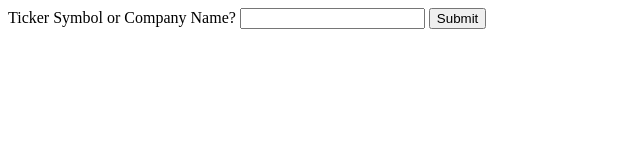
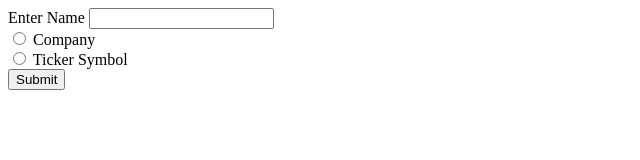
Before and after one commit to bschar01/heroku, a website: page index.html in a window 1280 px wide. Shown: the whole page, without its empty margins (0-640 px from the left). Drawn offline with Linux system fonts and the light colour scheme.

Commit message:
Update index.html

```diff
--- a/index.html
+++ b/index.html
@@ -4,9 +4,13 @@
 
     </head>
     <body>
-        <form action="/stocks" method="GET">
-            <label for="question1">Ticker Symbol or Company Name?</label>
-            <input type="text" id="question1">
+        <form action="stocks.js" method="GET">
+            <label for="question1">Enter Name</label>
+            <input type="text" id="question1"><br>
+            <input type="radio" id="company" name="question2">
+            <label for="company">Company</label><br>
+            <input type="radio" id="tickerSymbol" name="question2">
+            <label for="tickerSymbol">Ticker Symbol</label><br>
             <input type="submit">
         </form>
     </body>
```
